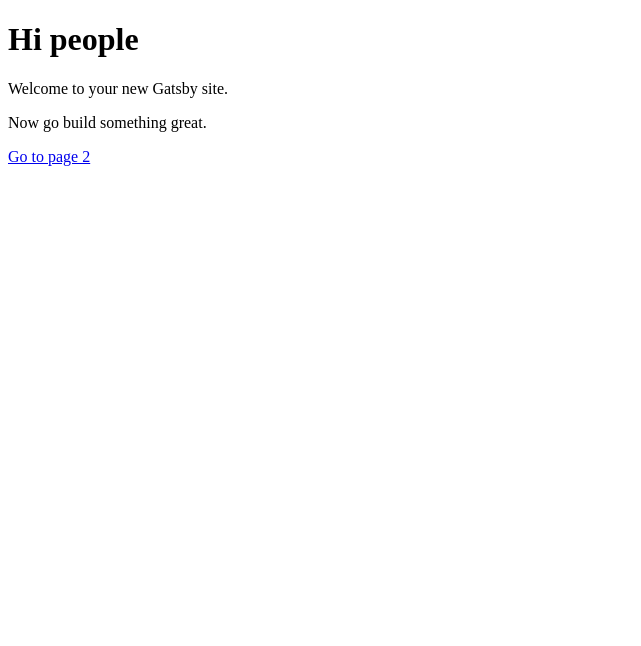
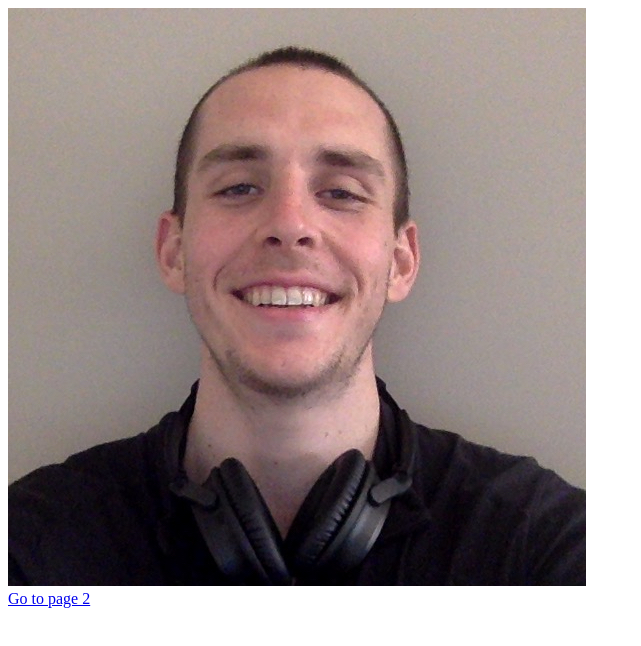
Before and after one commit to nomadcodellc/nomadcodellc.github.io, a Gatsby site: page / in a window 1280 px wide. Shown: the whole page, without its empty margins (0-641 px from the left). Built offline with nearby package versions, Linux system fonts and the light colour scheme; Gatsby itself is replaced by a stand-in of ours.

Commit message:
change header color & add linkedin image

```diff
--- a/src/components/Header/index.js
+++ b/src/components/Header/index.js
@@ -4,7 +4,7 @@ import Link from 'gatsby-link'
 const Header = () => (
   <div
     style={{
-      background: 'rebeccapurple',
+      background: '#03A9F4',
       marginBottom: '1.45rem',
     }}
   >
--- a/src/pages/index.js
+++ b/src/pages/index.js
@@ -3,10 +3,12 @@ import Link from 'gatsby-link'
 
 const IndexPage = () => (
   <div>
-    <h1>Hi people</h1>
-    <p>Welcome to your new Gatsby site.</p>
-    <p>Now go build something great.</p>
-    <Link to="/page-2/">Go to page 2</Link>
+    <div>
+      <img src={require('../images/linkedin.jpg')} />
+    </div>
+    <div>
+      <Link to="/page-2/">Go to page 2</Link>
+    </div>
   </div>
 )
 
```
Also changed, not shown: src/images/linkedin.jpg (added), 2 other files.
